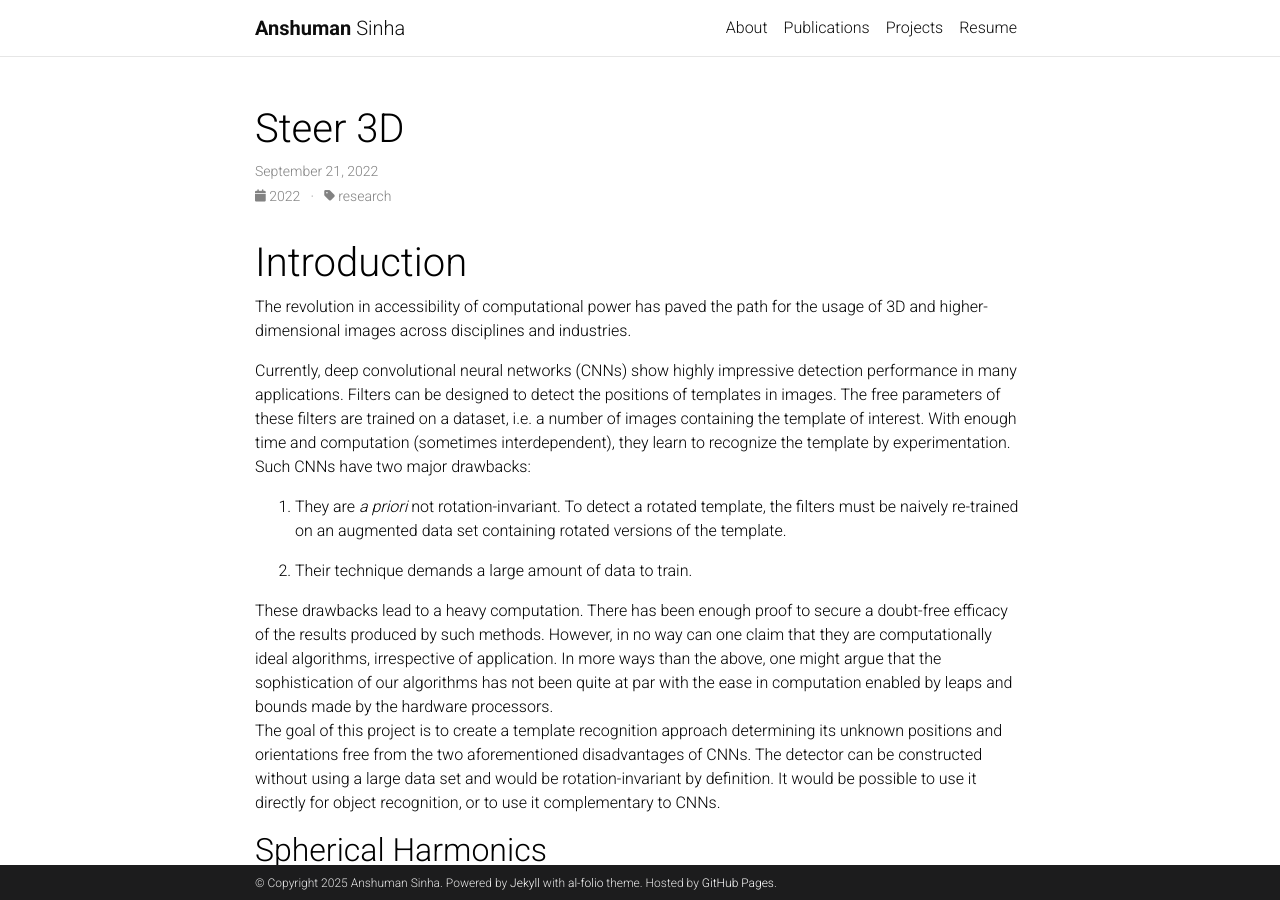
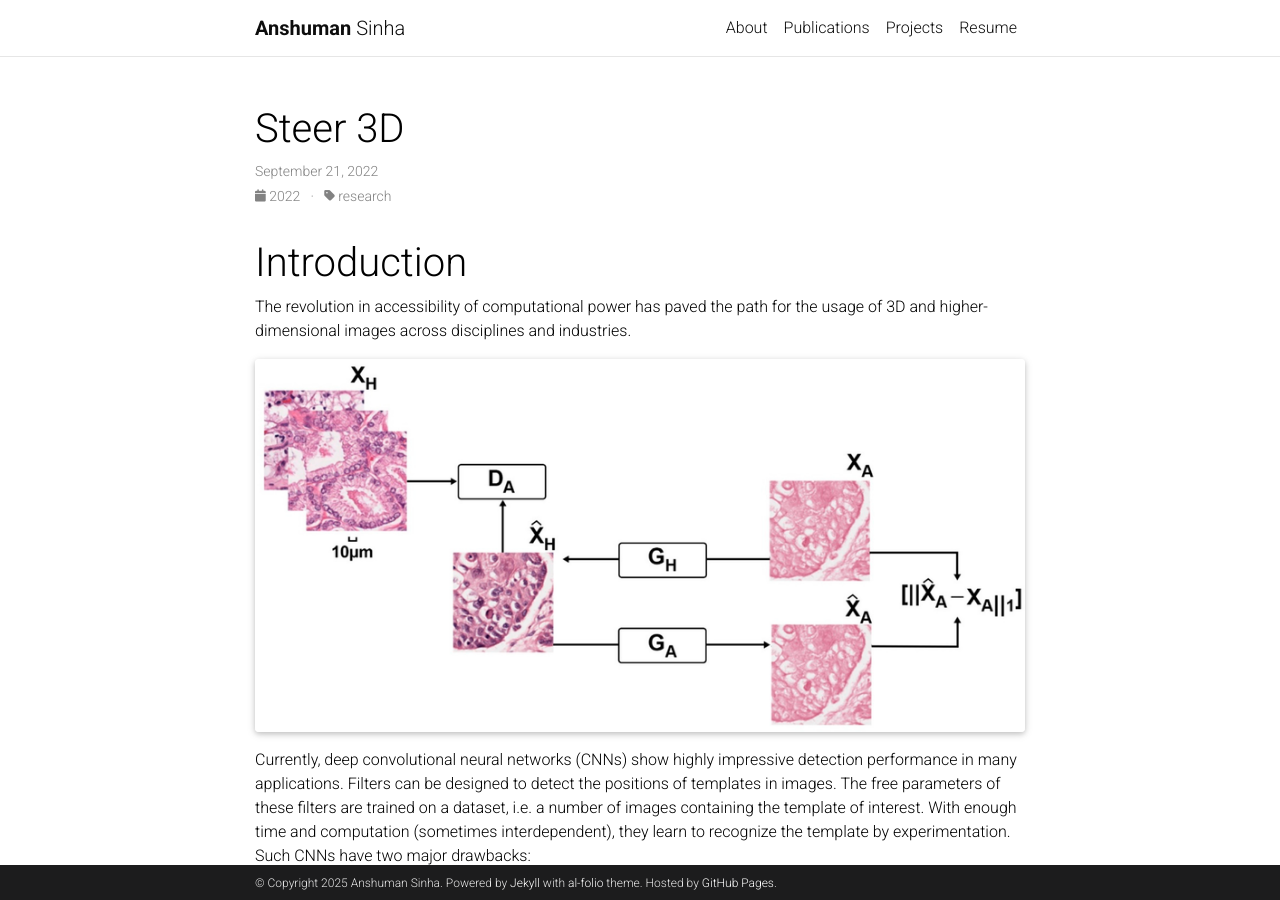
Before and after one commit to anshunino/anshunino.github.io, a Jekyll site: the page built from _projects/1_project.md, in a window 1280 px wide and 900 px high. Built offline with Jekyll 4.4.1, drawn with Linux system fonts in a browser that asks for light colours; full-size pictures stand in for the smaller copies a plugin makes; comment, search, counter and statistics services are not loaded; a style sheet for code colours, icons or effects is not loaded.

Commit message:
Update project_1

```diff
--- a/_projects/1_project.md
+++ b/_projects/1_project.md
@@ -14,6 +14,8 @@ hidden: false
 The revolution in accessibility of computational power has paved the
 path for the usage of 3D and higher-dimensional images across
 disciplines and industries.
+
+{% include figure.html path="assets/img/12.jpg" title="CycleGAN" class="img-fluid rounded z-depth-1" %}
 
 Currently, deep convolutional neural networks (CNNs) show highly
 impressive detection performance in many applications. Filters can be
```
